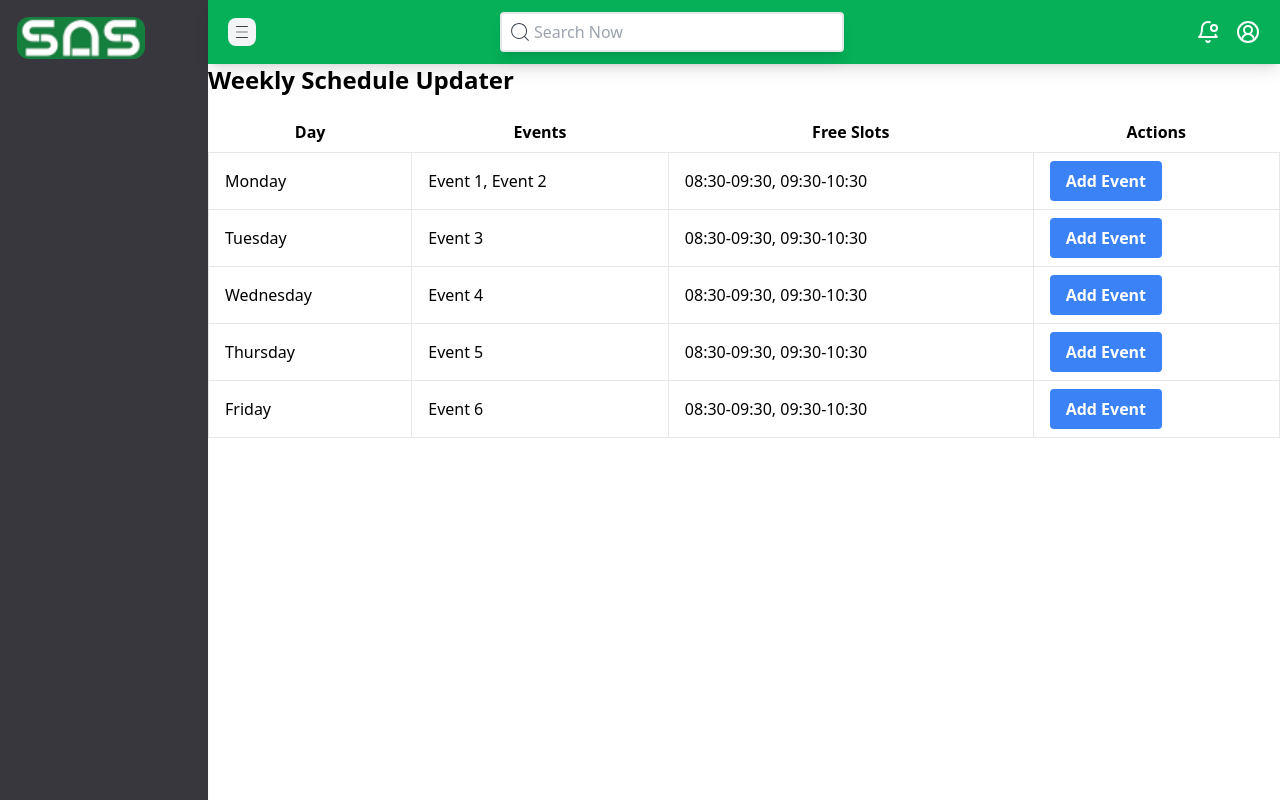
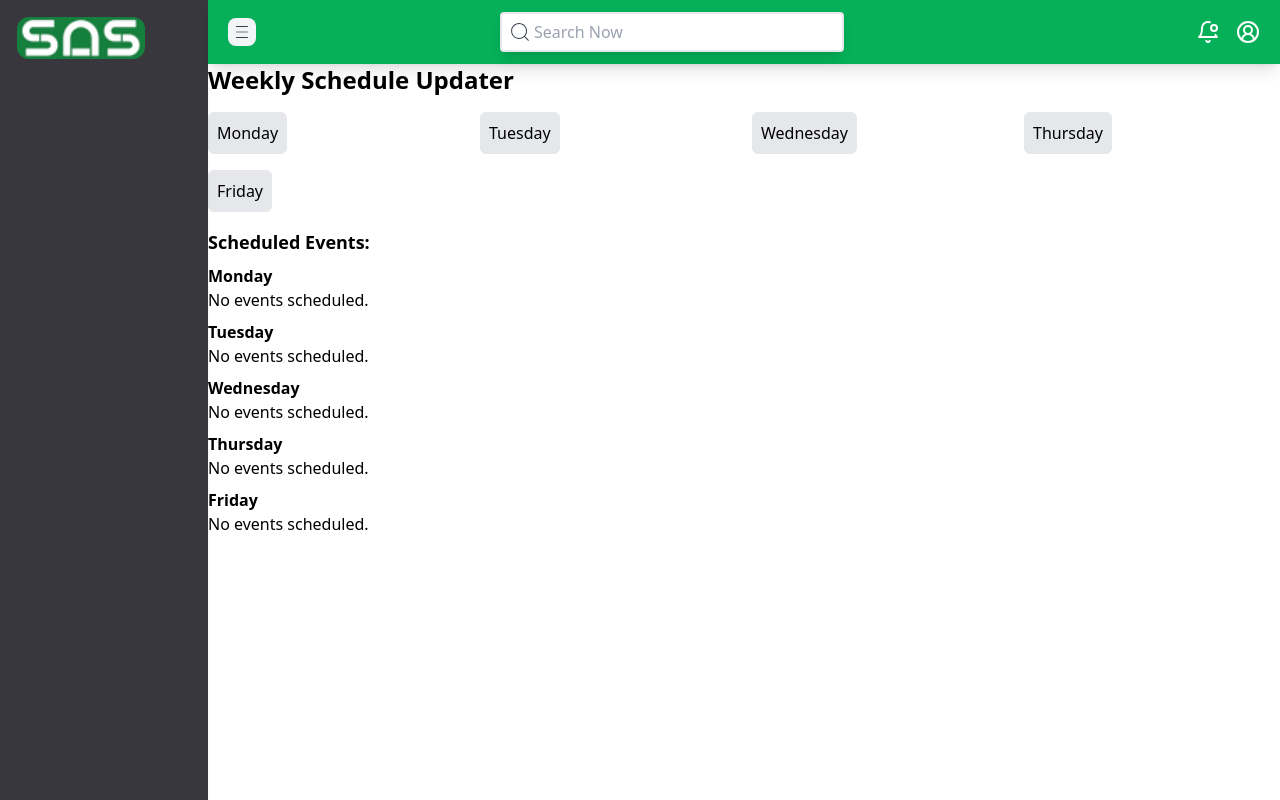
Before and after one commit to Mubashir1292/Biit-Project-Supervisor-Appointment-System, a React (Create React App) app: page /TechnicalExpert/Schedule in a window 1280 px wide. Built offline with nearby package versions, Linux system fonts and the light colour scheme.

Commit message:
converted the design

```diff
--- a/src/pages/TechnicalExpert/Schedule/ScheduleManagement.jsx
+++ b/src/pages/TechnicalExpert/Schedule/ScheduleManagement.jsx
@@ -1,80 +1,156 @@
 import React, { useState } from "react";
 
-// Sample schedule data
-const scheduleData = [
-  {
-    day: "Monday",
-    events: ["Event 1", "Event 2"],
-    freeSlots: ["08:30-09:30", "09:30-10:30"],
-  },
-  {
-    day: "Tuesday",
-    events: ["Event 3"],
-    freeSlots: ["08:30-09:30", "09:30-10:30"],
-  },
-  {
-    day: "Wednesday",
-    events: ["Event 4"],
-    freeSlots: ["08:30-09:30", "09:30-10:30"],
-  },
-  {
-    day: "Thursday",
-    events: ["Event 5"],
-    freeSlots: ["08:30-09:30", "09:30-10:30"],
-  },
-  {
-    day: "Friday",
-    events: ["Event 6"],
-    freeSlots: ["08:30-09:30", "09:30-10:30"],
-  },
+// Sample schedule data for 5 days (Monday to Friday)
+const initialSchedule = [
+  { day: "Monday", events: [], slots: generateSlots() },
+  { day: "Tuesday", events: [], slots: generateSlots() },
+  { day: "Wednesday", events: [], slots: generateSlots() },
+  { day: "Thursday", events: [], slots: generateSlots() },
+  { day: "Friday", events: [], slots: generateSlots() },
 ];
 
+// Function to generate time slots from 08:30 to 17:30 (last slot: 17:00-18:00)
+function generateSlots() {
+  const slots = [];
+  let time = { hour: 8, minute: 30 };
+  while (time.hour < 18) {
+    const startTime = `${time.hour.toString().padStart(2, "0")}:${time.minute
+      .toString()
+      .padStart(2, "0")}`;
+    time.minute += 30;
+    if (time.minute === 60) {
+      time.minute = 0;
+      time.hour++;
+    }
+    const endTime = `${time.hour.toString().padStart(2, "0")}:${time.minute
+      .toString()
+      .padStart(2, "0")}`;
+    slots.push({ start: startTime, end: endTime, available: true });
+  }
+  return slots;
+}
+
 function WeeklyScheduleUpdater() {
-  const [schedule, setSchedule] = useState(scheduleData);
+  const [schedule, setSchedule] = useState(initialSchedule);
+  const [selectedDay, setSelectedDay] = useState("");
+  const [selectedSlot, setSelectedSlot] = useState("");
+  const [eventName, setEventName] = useState("");
 
-  const handleAddEvent = (day) => {
-    const newEvent = prompt("Enter new event:");
-    if (newEvent) {
-      setSchedule((prevSchedule) =>
-        prevSchedule.map((item) =>
-          item.day === day
-            ? { ...item, events: [...item.events, newEvent] }
-            : item
-        )
-      );
+  // Function to handle adding an event
+  const handleAddEvent = () => {
+    if (selectedDay && selectedSlot && eventName) {
+      setSchedule((prevSchedule) => {
+        return prevSchedule.map((day) => {
+          if (day.day === selectedDay) {
+            const updatedEvents = [
+              ...day.events,
+              { time: selectedSlot, name: eventName },
+            ];
+            const updatedSlots = day.slots.map((slot) => {
+              if (slot.start === selectedSlot) {
+                return { ...slot, available: false };
+              }
+              return slot;
+            });
+            return { ...day, events: updatedEvents, slots: updatedSlots };
+          }
+          return day;
+        });
+      });
+      // Clear selected values
+      setSelectedDay("");
+      setSelectedSlot("");
+      setEventName("");
+    } else {
+      alert("Please select a day, time slot, and enter event name.");
     }
   };
 
   return (
     <div className="container mx-auto">
       <h1 className="text-2xl font-bold mb-4">Weekly Schedule Updater</h1>
-      <table className="table-auto w-full">
-        <thead>
-          <tr>
-            <th className="px-4 py-2">Day</th>
-            <th className="px-4 py-2">Events</th>
-            <th className="px-4 py-2">Free Slots</th>
-            <th className="px-4 py-2">Actions</th>
-          </tr>
-        </thead>
-        <tbody>
-          {schedule.map(({ day, events, freeSlots }) => (
-            <tr key={day}>
-              <td className="border px-4 py-2">{day}</td>
-              <td className="border px-4 py-2">{events.join(", ")}</td>
-              <td className="border px-4 py-2">{freeSlots.join(", ")}</td>
-              <td className="border px-4 py-2">
-                <button
-                  className="bg-blue-500 hover:bg-blue-700 text-white font-bold py-2 px-4 rounded"
-                  onClick={() => handleAddEvent(day)}
-                >
-                  Add Event
-                </button>
-              </td>
-            </tr>
-          ))}
-        </tbody>
-      </table>
+      <div className="grid grid-cols-4 gap-4">
+        {/* Day selection */}
+        {schedule.map((day, index) => (
+          <div key={index}>
+            <button
+              className={`p-2 rounded-md border ${
+                selectedDay === day.day
+                  ? "bg-blue-500 text-white"
+                  : "bg-gray-200"
+              }`}
+              onClick={() => setSelectedDay(day.day)}
+            >
+              {day.day}
+            </button>
+          </div>
+        ))}
+      </div>
+      {/* Slot selection */}
+      {selectedDay && (
+        <div className="mt-4">
+          <h2 className="text-lg font-semibold">
+            Available Slots for {selectedDay}:
+          </h2>
+          <div className="grid grid-cols-3 gap-4">
+            {schedule
+              .find((day) => day.day === selectedDay)
+              .slots.map((slot, index) => (
+                <div key={index}>
+                  <button
+                    className={`p-2 rounded-md border ${
+                      slot.available
+                        ? "bg-green-500 text-white"
+                        : "bg-red-500 text-white cursor-not-allowed"
+                    }`}
+                    disabled={!slot.available}
+                    onClick={() => setSelectedSlot(slot.start)}
+                  >
+                    {slot.start} - {slot.end}
+                  </button>
+                </div>
+              ))}
+          </div>
+        </div>
+      )}
+      {/* Event input */}
+      {selectedSlot && (
+        <div className="mt-4">
+          <input
+            type="text"
+            placeholder="Enter event name"
+            value={eventName}
+            onChange={(e) => setEventName(e.target.value)}
+            className="w-1/2 p-2 rounded-md border"
+          />
+          <button
+            className="ml-2 px-4 py-2 bg-blue-500 text-white rounded-md"
+            onClick={handleAddEvent}
+          >
+            Add Event
+          </button>
+        </div>
+      )}
+      {/* Event list */}
+      <div className="mt-4">
+        <h2 className="text-lg font-semibold">Scheduled Events:</h2>
+        {schedule.map((day, index) => (
+          <div key={index}>
+            <h3 className="mt-2 font-semibold">{day.day}</h3>
+            {day.events.length > 0 ? (
+              <ul>
+                {day.events.map((event, idx) => (
+                  <li key={idx}>
+                    {event.time} - {event.name}
+                  </li>
+                ))}
+              </ul>
+            ) : (
+              <p>No events scheduled.</p>
+            )}
+          </div>
+        ))}
+      </div>
     </div>
   );
 }
```
